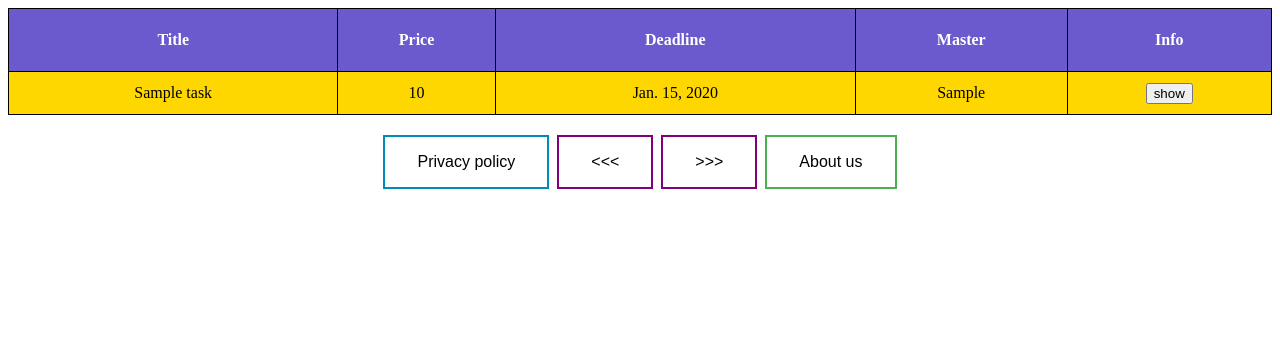
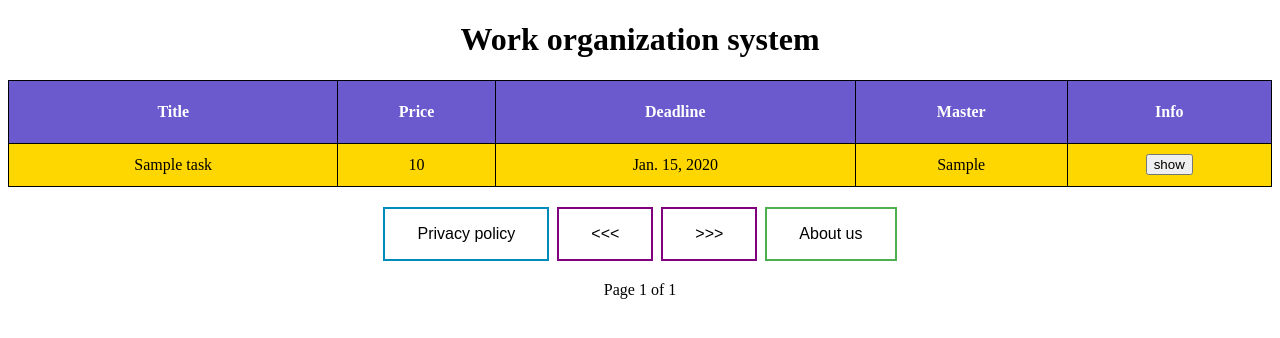
Before and after one commit to mgh12453/mg_project, a Django app: page /first_page/ in a window 1280 px wide. Shown: the top 338 px of the page. Run offline with Django 4.2, Linux system fonts and the light colour scheme; tables that the repository leaves empty hold one stand-in row (values such as "Sample post").

Commit message:
Add session using to first_page

```diff
--- a/mysite/first_page/templates/first_page/index.html
+++ b/mysite/first_page/templates/first_page/index.html
@@ -95,6 +95,7 @@
     </style>
 
     <body>
+    <h1 style="text-align: center;">Work organization system</h1>
     <table class="width100%">
         <tr>
             <th>Title</th>
@@ -115,10 +116,11 @@
     </table>
     <p style="text-align: center;">
         <button class="button2">Privacy policy</button>
-        <button class="button3" onclick="location.href='{% url 'first_page:previous_page' page %}'" ><<<</button>
-        <button class="button3" onclick="location.href='{% url 'first_page:next_page' page %}'" >>>></button>
+        <button class="button3" onclick="location.href='{% url 'first_page:show_page_num' page|add:'-1' %}'" ><<<</button>
+        <button class="button3" onclick="location.href='{% url 'first_page:show_page_num' page|add:'+1' %}'" >>>></button>
         <button class="button1">About us</button>
     </p>
+    <p style="text-align: center;">Page {{ page }} of {{ num_page }}</p>
     </body>
 
 </html>
--- a/mysite/first_page/urls.py
+++ b/mysite/first_page/urls.py
@@ -6,6 +6,4 @@ urlpatterns = [
     path('', views.show_page, name='show_page'),
     path('<int:page>', views.show_page, name='show_page_num'),
     path('info/<int:id>', views.info, name='info'),
-    path('next<int:page>', views.next_page, name='next_page'),
-    path('previous<int:page>', views.previous_page, name='previous_page'),
 ]
--- a/mysite/first_page/views.py
+++ b/mysite/first_page/views.py
@@ -2,29 +2,23 @@ from django.shortcuts import render
 from django.http import HttpResponse, Http404
 from django.core.paginator import Paginator
 from .models import Task
+num_of_page = 0
 
-def show_page(request, page=1):
-    try:
-        p = Paginator(Task.objects.all(), 5)
-        context = {'page': page, 'task': p.page(page).object_list}
-        return render(request, 'first_page/index.html', context)
-    except:
-        return None
+def show_page(request, page=None):
+    p = Paginator(Task.objects.all(), 5)
+
+    if page != None:
+        if p.num_pages < page:
+            page = 1
+        if page < 1:
+            page = p.num_pages
+        request.session['page'] = page
+
+    page = request.session.get('page', 1)
+    context = {'page': page, 'num_page': p.num_pages, 'task': p.page(page).object_list}
+    return render(request, 'first_page/index.html', context)
 
 def info(request, id):
     task = Task.objects.get(pk=id)
     context = {'task': task}
     return render(request, 'first_page/info.html', context)
-
-
-def next_page(request, page):
-    show = show_page(request, page+1)
-    if show == None:
-        return show_page(request, 1)
-    return show
-
-def previous_page(request, page):
-    show = show_page(request, page-1)
-    if show == None:
-        return show_page(request, int(Task.objects.count()/5))
-    return show
```
